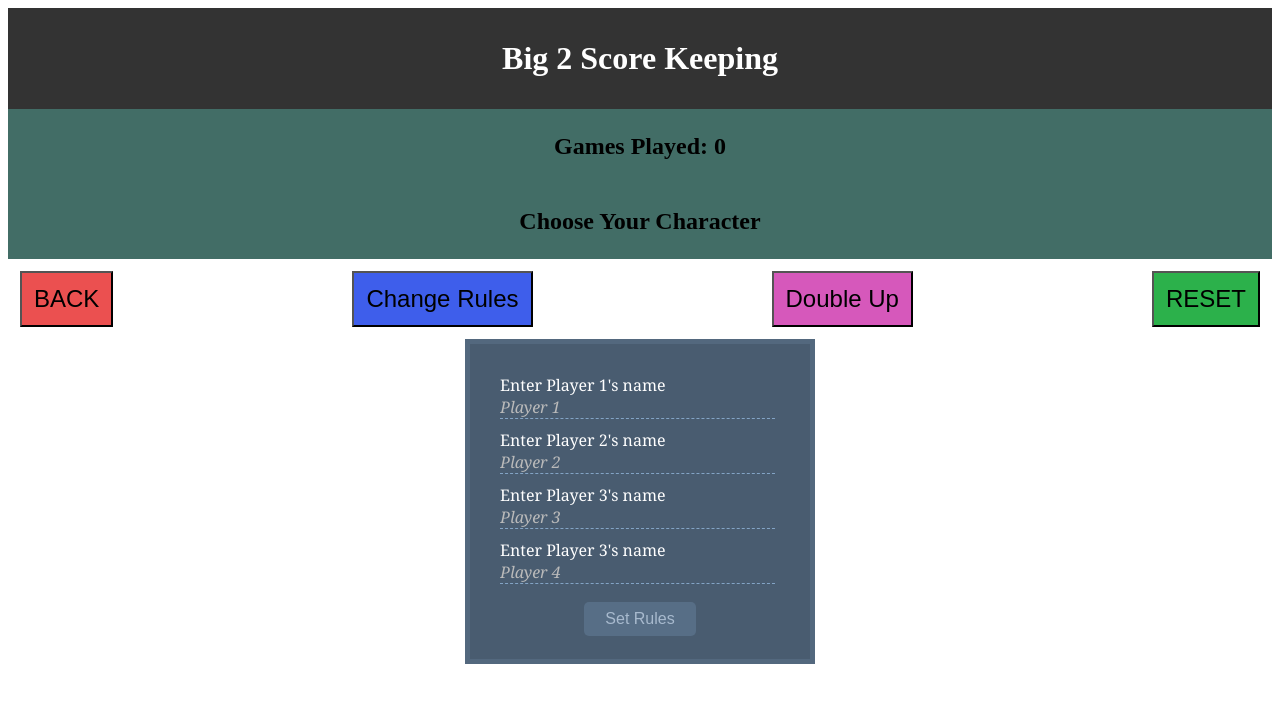
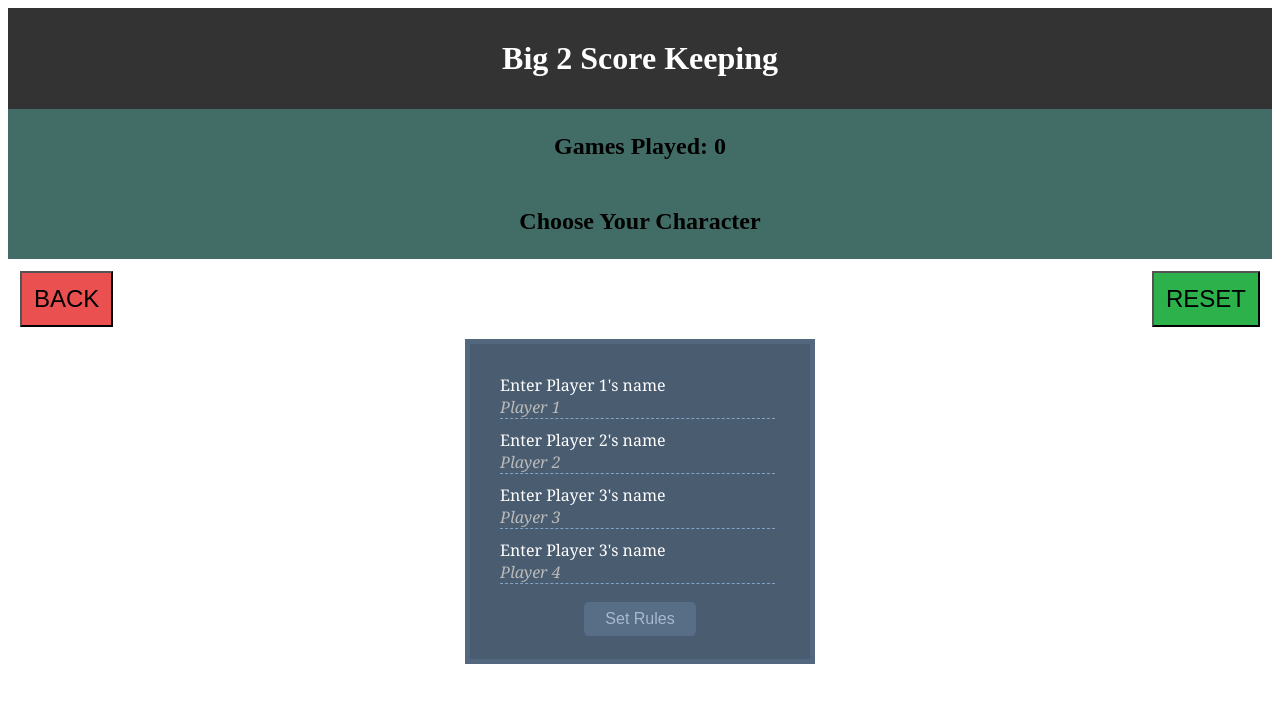
Before and after one commit to joevalook/big2, a React (Create React App) app: page / in a window 1280 px wide. Shown: the top 702 px of the page. Built offline with nearby package versions, Linux system fonts and the light colour scheme.

Commit message:
only displayed change rules and double app when needed

```diff
--- a/src/App.js
+++ b/src/App.js
@@ -284,12 +284,12 @@ function App() {
         <button className={`back`} onClick={handleBack}>
           BACK
         </button>
-        <button className={`changeRules`} onClick={changeRules}>
+        {(names === 3) &&<button className={`changeRules`} onClick={changeRules}>
           Change Rules
-        </button>
-        <button className={`double`} onClick={double}>
+        </button>}
+        {(names === 3) &&<button className={`double`} onClick={double}>
           Double Up
-        </button>
+        </button>}
         <button className={`reset`} onClick={handleReset}>
           RESET
         </button>
```
